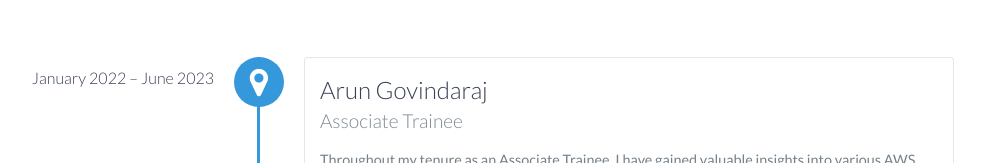
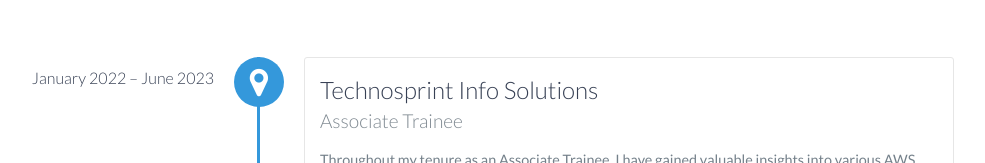
Before and after one commit to G3K21/G321.github.io, a website: page index.html in a window 1280 px wide. Shown: the part 1429-1592 px from the top of the page, without its empty margins (186-1171 px from the left). Drawn offline with nearby package versions, Linux system fonts and the light colour scheme.

Commit message:
Update index.html

```diff
--- a/index.html
+++ b/index.html
@@ -98,7 +98,7 @@
         <h2 class="heading">Experience</h2>
         <div id="experience-timeline">
             <div data-date="January 2022 – June 2023">
-                <h3>Arun Govindaraj</h3>
+                <h3>Technosprint Info Solutions</h3>
                 <h4>Associate Trainee</h4>
                 <p>
                     Throughout my tenure as an Associate Trainee, I have gained valuable insights into various AWS services, including EC2, S3, VPC, RDS, IAM, CloudFormation, and CloudWatch. This experience has provided me with a solid foundation in cloud computing principles and practical skills in designing, deploying, and managing cloud-based solutions. I am writing to express my sincere interest in joining as a Cloud Engineer, AWS Administrator, Infrastructure Engineer, or Cloud Support specialist.
```
